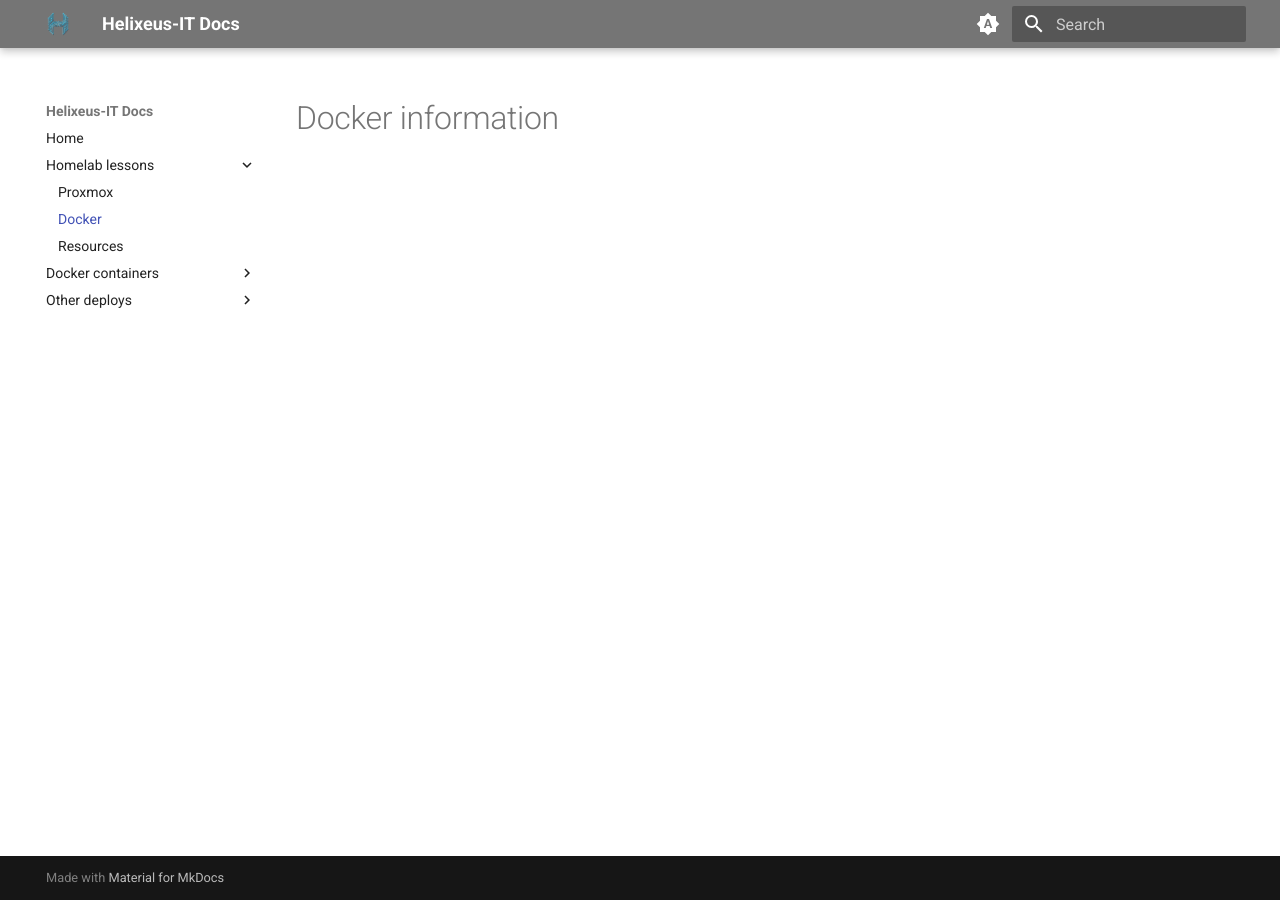
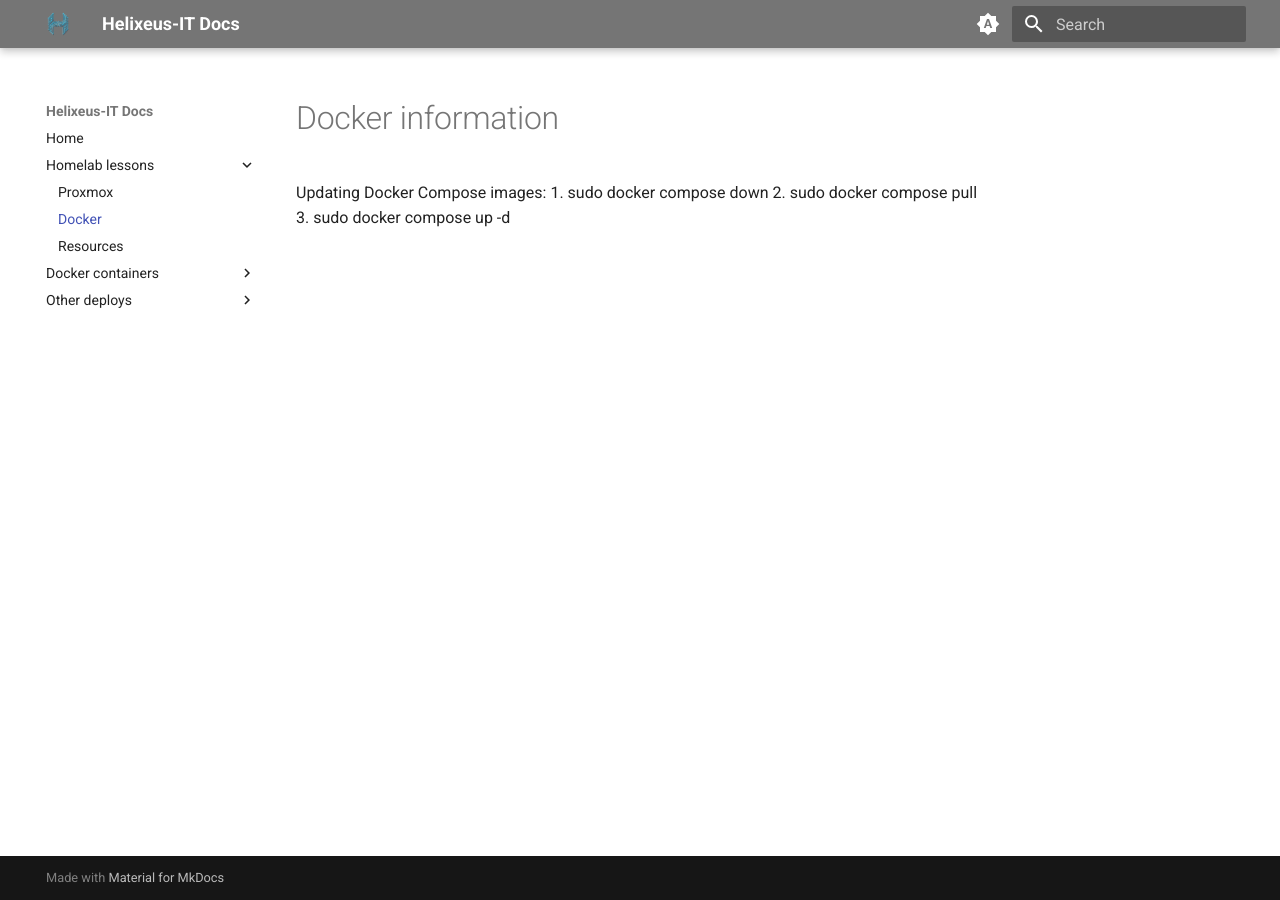
Before and after one commit to JustHelixia/mkdocs, an MkDocs documentation site: the page built from docs/docker.md, in a window 1280 px wide. Built offline with MkDocs 1.6.1 and Material for MkDocs 9.7.7, drawn with Linux system fonts in a browser that asks for light colours.

Commit message:
Added some information

```diff
--- a/docs/docker.md
+++ b/docs/docker.md
@@ -1 +1,6 @@
 # Docker information
+
+Updating Docker Compose images:
+1. sudo docker compose down
+2. sudo docker compose pull
+3. sudo docker compose up -d
```
Also changed, not shown: mkdocs.yml (line endings or trailing spaces).
